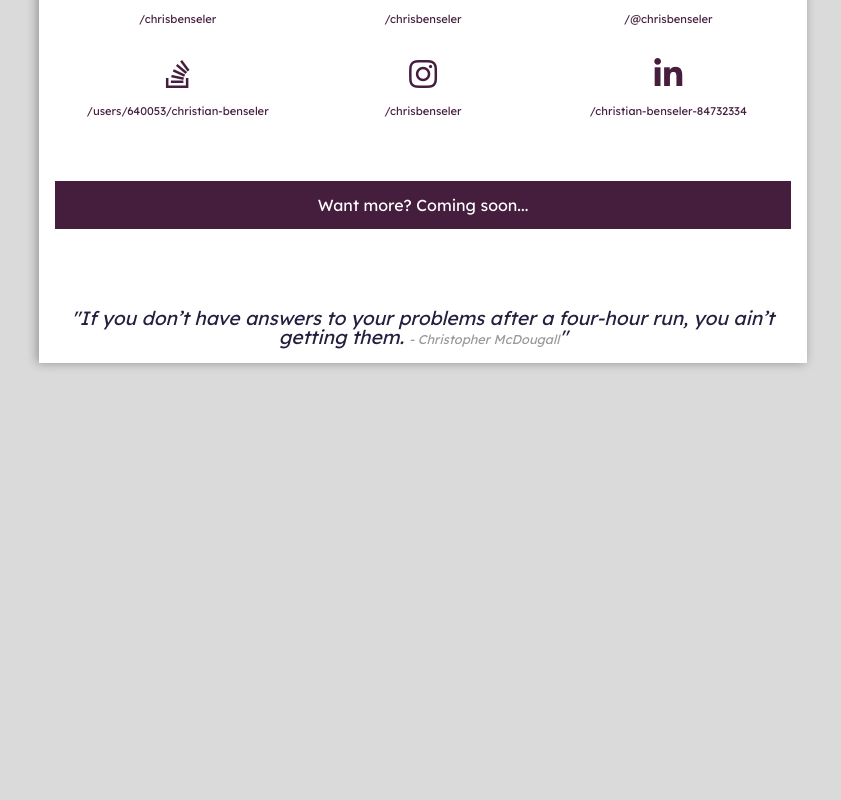
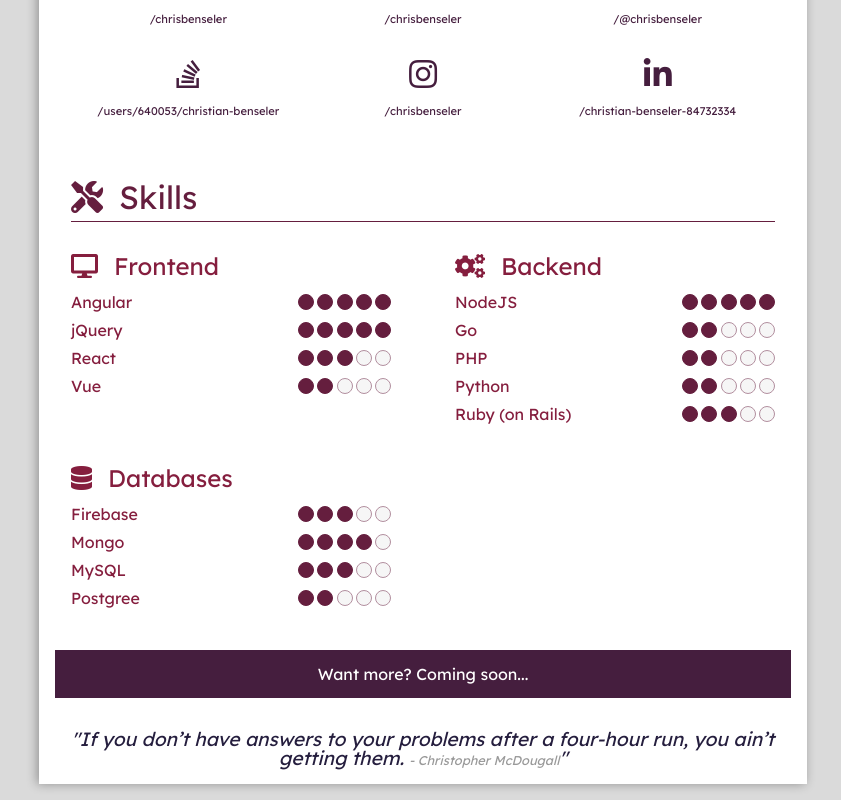
Before and after one commit to chrisbenseler/chrisb-website, a Nuxt app: page / in a window 1280 px wide. Shown: the part 665-1465 px from the top of the page, without its empty margins (217-1058 px from the left). Before the commit the page ends 1044 px from the top, so only its background shows below. Built offline with nearby package versions, Linux system fonts and the light colour scheme.

Commit message:
feat: some skills

```diff
--- /dev/null
+++ b/components/SkillRate.vue
@@ -0,0 +1,38 @@
+<template>
+  <div>
+    <span
+      v-for="item in [1, 2, 3, 4, 5]"
+      :key="item"
+      v-bind:class="{ active: item <= rate }"
+      >{{
+    }}</span>
+  </div>
+</template>
+
+<script>
+export default {
+  props: {
+    rate: Number
+  }
+};
+</script>
+
+<style scoped>
+div {
+  display: flex;
+  flex-direction: row;
+}
+span {
+  width: 1rem;
+  height: 1rem;
+  border: 1px solid var(--fourth-color);
+  background: #EEEEEE;
+  border-radius: 1rem;
+  margin-left: 0.2rem;
+  opacity: 0.5;
+}
+span.active {
+  opacity: 1;
+  background: var(--fourth-color);
+}
+</style>
--- /dev/null
+++ b/components/Skills.vue
@@ -0,0 +1,87 @@
+<template>
+  <article id="skills">
+    <h4><i class="fa fa-tools"></i>Skills</h4>
+
+    <div>
+      <div>
+        <h5><i class="fa fa-desktop"></i>Frontend</h5>
+        <ul>
+          <li>Angular <SkillRate :rate="5" /></li>
+          <li>jQuery <SkillRate :rate="5" /></li>
+          <li>React <SkillRate :rate="3" /></li>
+          <li>Vue <SkillRate :rate="2" /></li>
+        </ul>
+      </div>
+
+      <div>
+        <h5><i class="fa fa-cogs"></i>Backend</h5>
+        <ul>
+          <li>NodeJS <SkillRate :rate="5" /></li>
+          <li>Go <SkillRate :rate="2" /></li>
+          <li>PHP <SkillRate :rate="2" /></li>
+          <li>Python <SkillRate :rate="2" /></li>
+          <li>Ruby (on Rails)<SkillRate :rate="3" /></li>
+        </ul>
+      </div>
+
+      <div>
+        <h5><i class="fa fa-database"></i>Databases</h5>
+        <ul>
+          <li>Firebase <SkillRate :rate="3" /></li>
+          <li>Mongo <SkillRate :rate="4" /></li>
+          <li>MySQL <SkillRate :rate="3" /></li>
+          <li>Postgree <SkillRate :rate="2" /></li>
+        </ul>
+      </div>
+
+    </div>
+  </article>
+</template>
+
+<script>
+import SkillRate from "./SkillRate";
+export default {
+  components: {
+    SkillRate
+  }
+};
+</script>
+
+<style scoped>
+#skills {
+  padding: 0 1rem;
+}
+#skills h4 {
+  font-size: 2rem;
+  color: var(--fourth-color);
+  border-bottom: 1px solid var(--fourth-color);
+  padding-bottom: 0.5rem;
+}
+#skills h4 i {
+  margin-right: 1rem;
+}
+#skills > div {
+  display: grid;
+  grid-template-columns: 50% 50%;
+  color: var(--fifth-color);
+}
+#skills > div > div:nth-child(2n) {
+  padding-left: 2rem;
+}
+#skills > div > div:nth-child(2n + 1) {
+  padding-right: 2rem;
+}
+#skills > div > div h5 {
+  margin: 2rem 0 1rem;
+  font-size: 1.5rem;
+}
+#skills > div > div h5 i {
+  margin-right: 1rem;
+}
+ul li {
+  display: flex;
+  flex-direction: row;
+  justify-content: space-between;
+  margin-bottom: 0.75rem;
+}
+</style>
--- a/components/SocialNetworks.vue
+++ b/components/SocialNetworks.vue
@@ -73,11 +73,11 @@ export default {};
 <style scoped>
 #social-networks {
   margin: 2rem 0 1rem;
+  padding: 0 1rem;
 }
 #social-networks h4 {
   font-size: 2rem;
   color: var(--fourth-color);
-  margin-left: 1rem;
   border-bottom: 1px solid var(--fourth-color);
   padding-bottom: 0.5rem;
 }
--- a/pages/index.vue
+++ b/pages/index.vue
@@ -35,6 +35,8 @@
 
     <SocialNetworks />
 
+    <Skills />
+
     <article id="comingsoon" class="outline">
       <h3>Want more? Coming soon...</h3>
     </article>
@@ -50,9 +52,11 @@
 
 <script>
 import SocialNetworks from "../components/SocialNetworks";
+import Skills from "../components/Skills";
 export default {
   components: {
-    SocialNetworks
+    SocialNetworks,
+    Skills
   },
   mounted() {
     window.dataLayer = window.dataLayer || [];
@@ -60,7 +64,6 @@ export default {
       dataLayer.push(arguments);
     }
     gtag("js", new Date());
-
     gtag("config", "G-Q0BYEJF81T");
   }
 };
@@ -117,10 +120,11 @@ article#overview div p {
 }
 
 #comingsoon {
+  margin-top: 2rem;
   text-align: center;
 }
 #runningquote {
-  margin-top: 5rem;
+  margin-top: 2rem;
 }
 #runningquote blockquote {
   color: var(--second-color);
```
